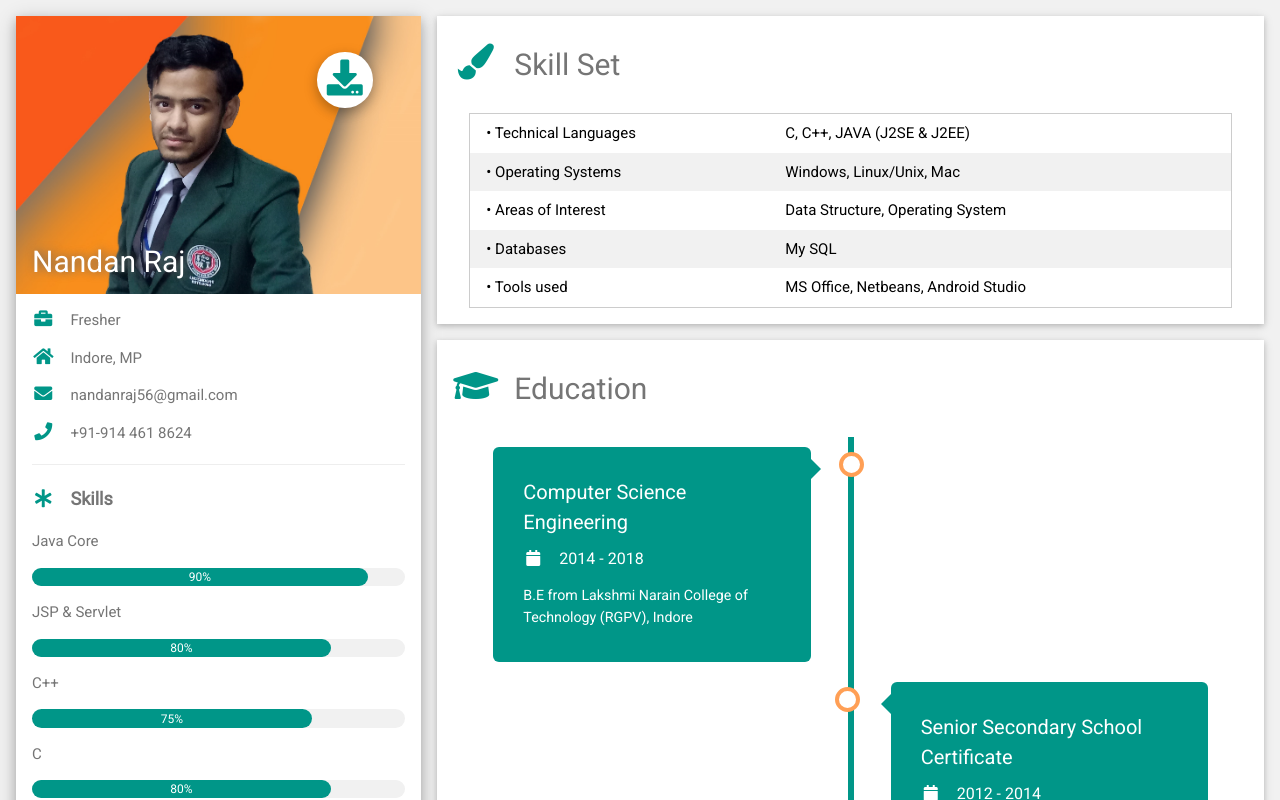
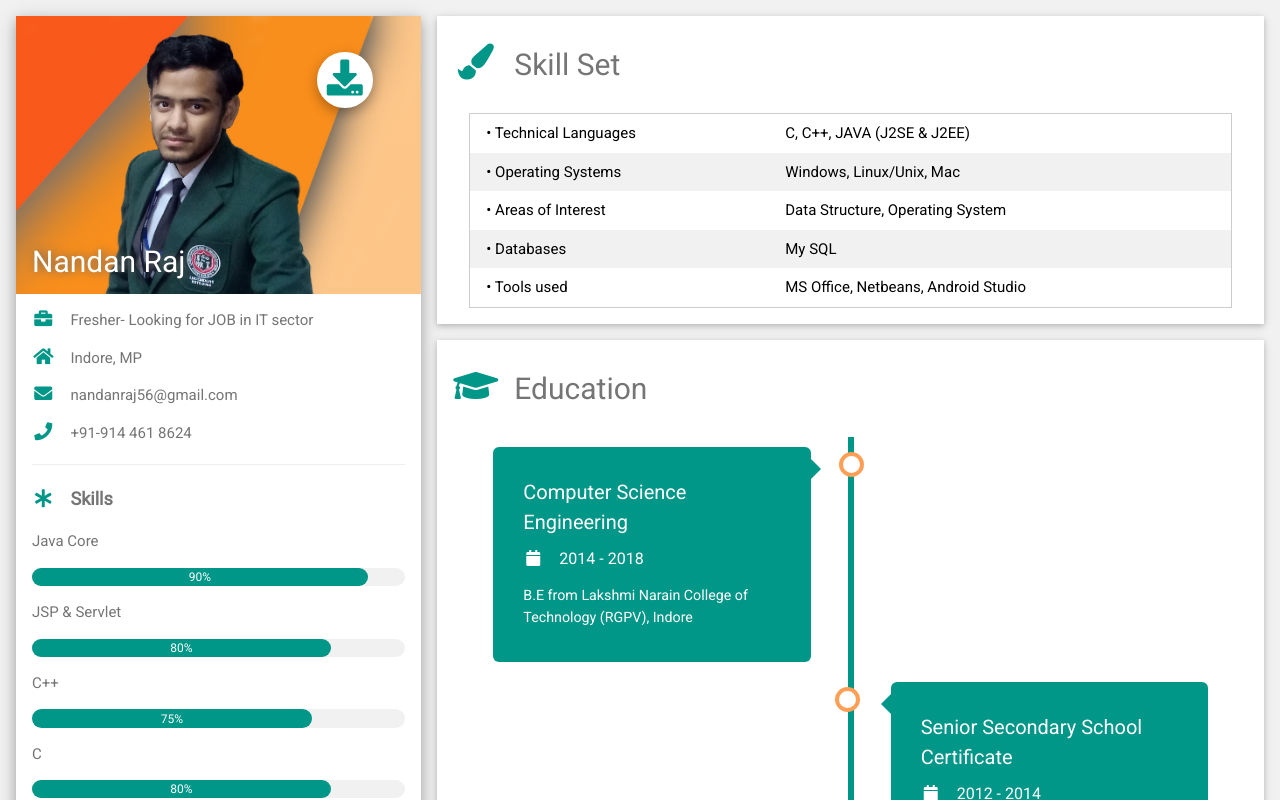
Before and after one commit to nandanraj56/nandanraj56.github.io, a plain HTML site: page index.html in a window 1280 px wide. Shown: the top 800 px of the page. Drawn offline with nearby package versions, Linux system fonts and the light colour scheme.

Commit message:
Status updated

```diff
--- a/index.html
+++ b/index.html
@@ -226,7 +226,7 @@ html,body,h1,h2,h3,h4,h5,h6 {font-family: "Roboto", sans-serif}
         </div>
         <div class="w3-container">
 
-          <p><i class="fa fa-briefcase fa-fw w3-margin-right w3-large w3-text-teal"></i>Fresher</p>
+          <p><i class="fa fa-briefcase fa-fw w3-margin-right w3-large w3-text-teal"></i>Fresher- Looking for JOB in IT sector</p>
           <p><i class="fa fa-home fa-fw w3-margin-right w3-large w3-text-teal"></i>Indore, MP</p>
           <p><i class="fa fa-envelope fa-fw w3-margin-right w3-large w3-text-teal"></i><a href="mailto:nandanraj56@gmail.com" target="_blank" style="text-decoration: none">nandanraj56@gmail.com</a></p>
           <p><i class="fa fa-phone fa-fw w3-margin-right w3-large w3-text-teal"></i>+91-914 461 8624</p>
```
